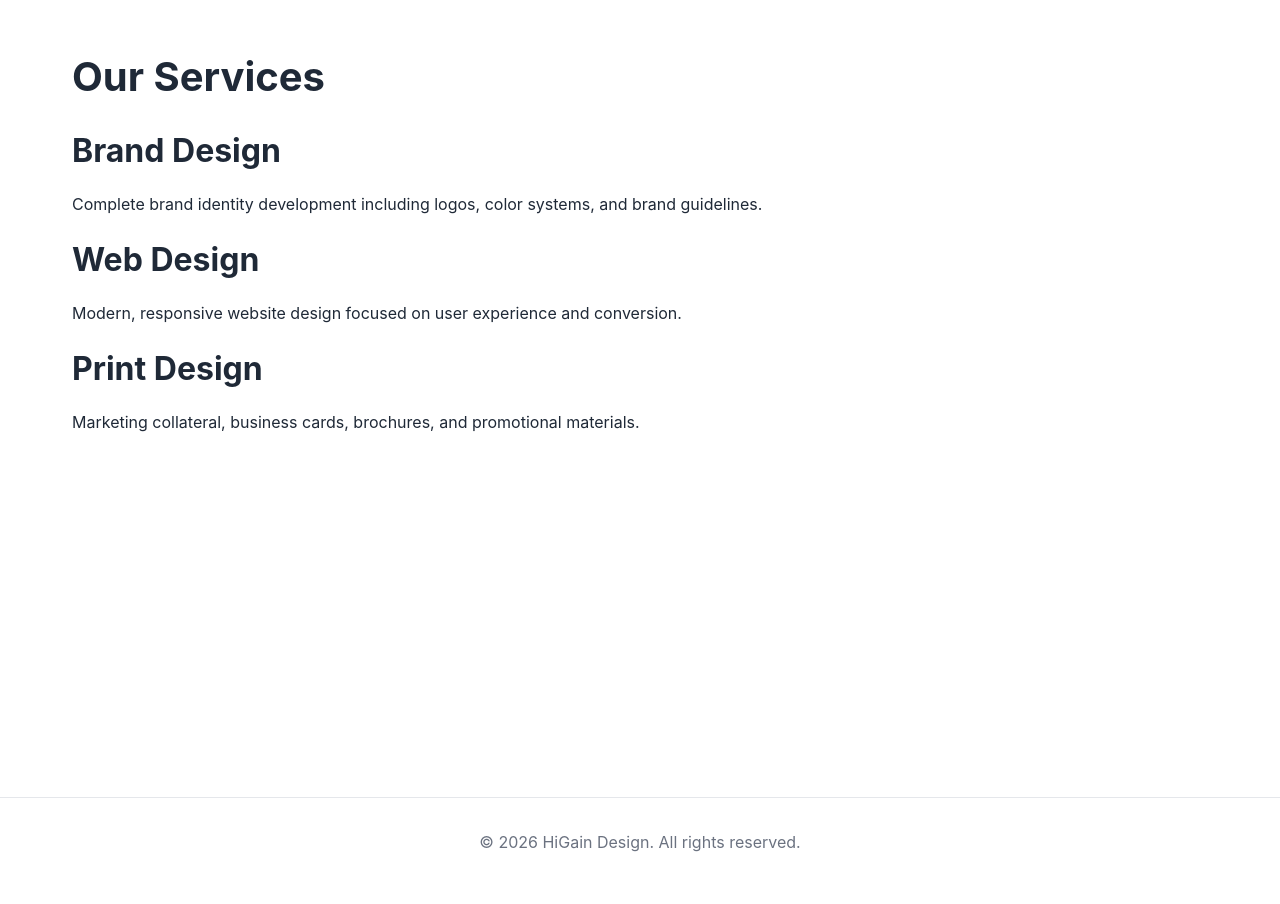
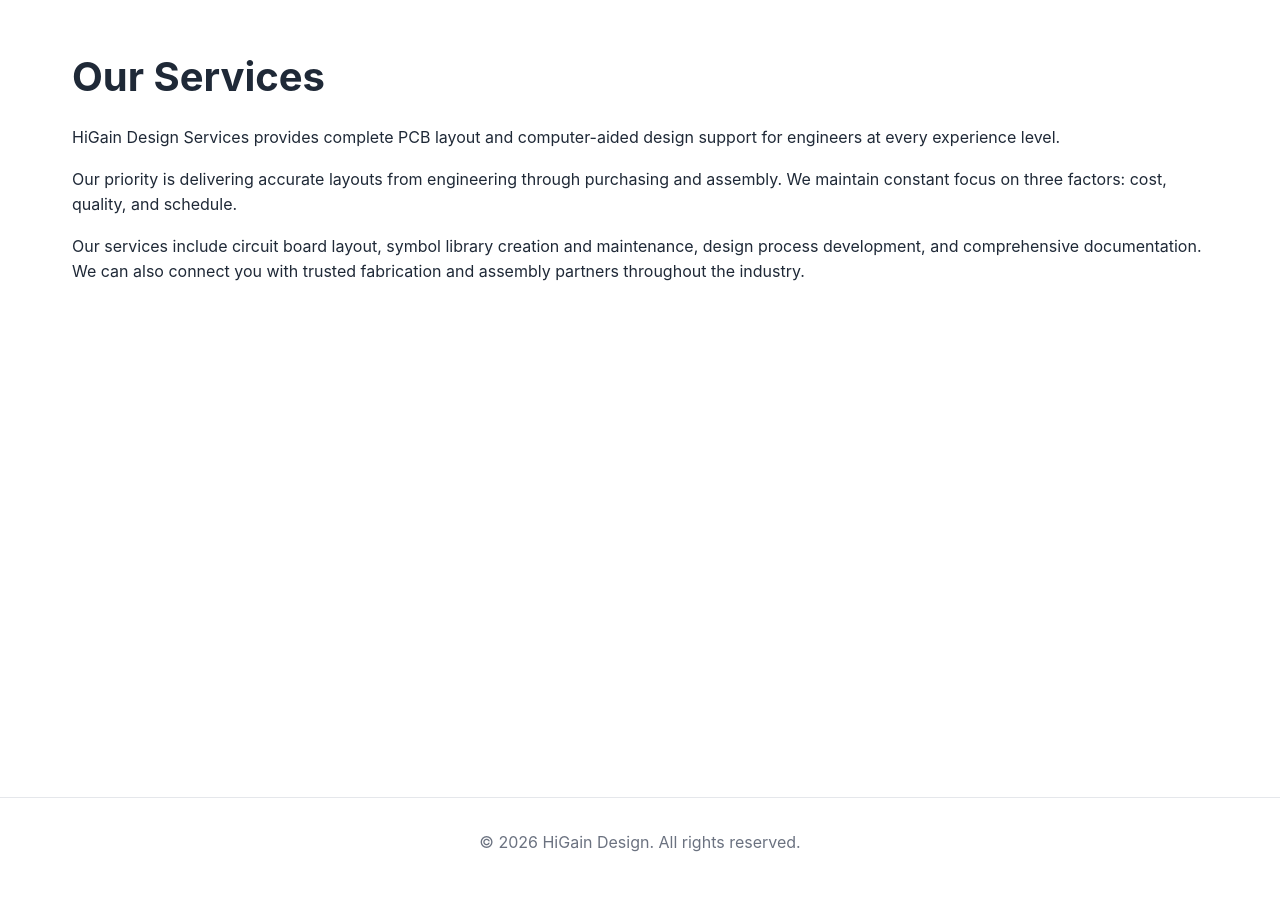
Before and after one commit to greg-e/higaindesign, a Jekyll site: the page built from services.md, in a window 1280 px wide. Shown: the part 116-1020 px from the top of the page. Built offline with Jekyll 4.4.1, drawn with Linux system fonts in a browser that asks for light colours.

Commit message:
Revise services section for clarity and detail
Updated services description to highlight PCB layout and design support.

```diff
--- a/services.md
+++ b/services.md
@@ -5,14 +5,8 @@ title: Services
 
 # Our Services
 
-## Brand Design
+HiGain Design Services provides complete PCB layout and computer-aided design support for engineers at every experience level.
 
-Complete brand identity development including logos, color systems, and brand guidelines.
+Our priority is delivering accurate layouts from engineering through purchasing and assembly. We maintain constant focus on three factors: cost, quality, and schedule.
 
-## Web Design
-
-Modern, responsive website design focused on user experience and conversion.
-
-## Print Design
-
-Marketing collateral, business cards, brochures, and promotional materials.
+Our services include circuit board layout, symbol library creation and maintenance, design process development, and comprehensive documentation. We can also connect you with trusted fabrication and assembly partners throughout the industry.
```
